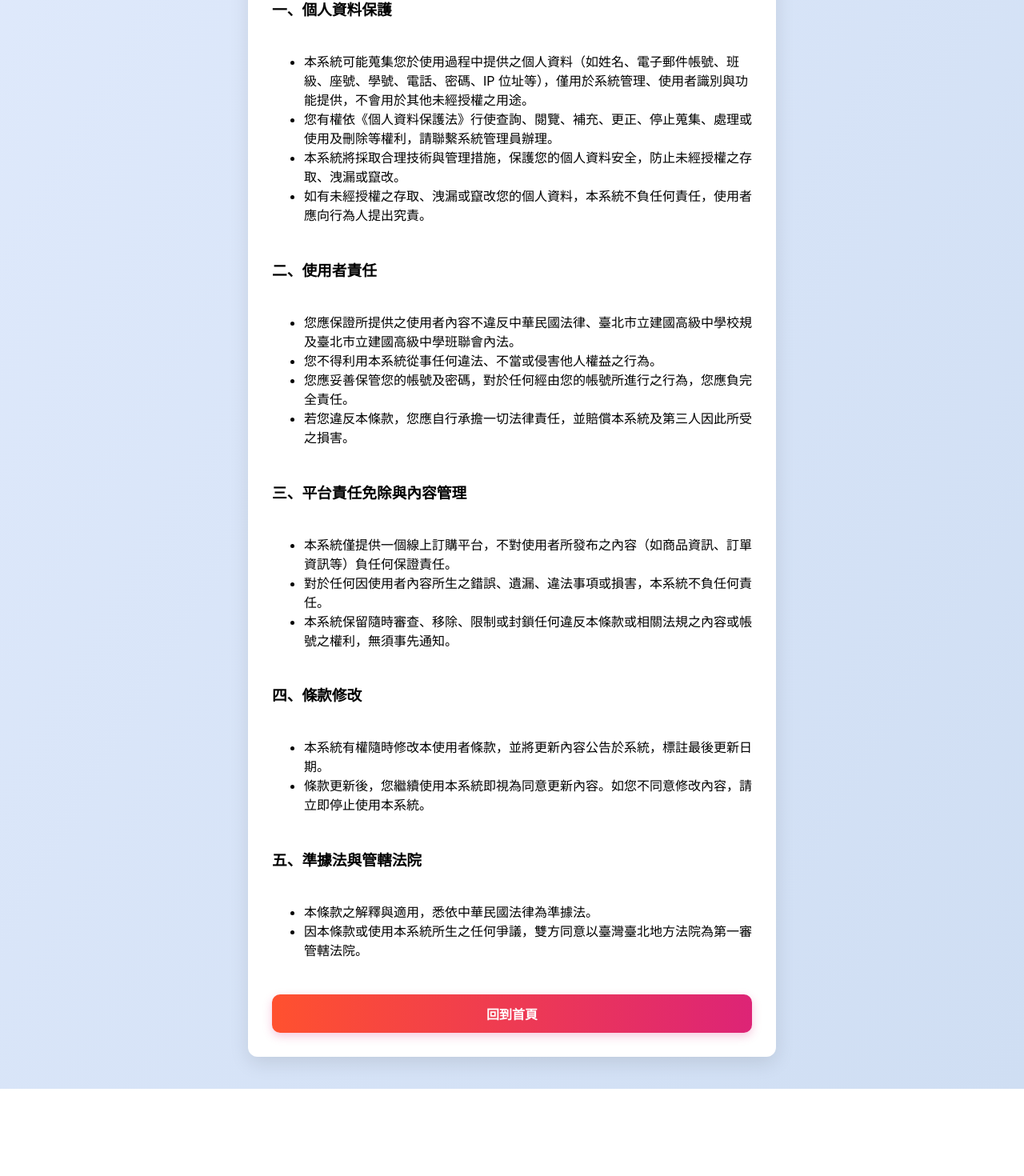
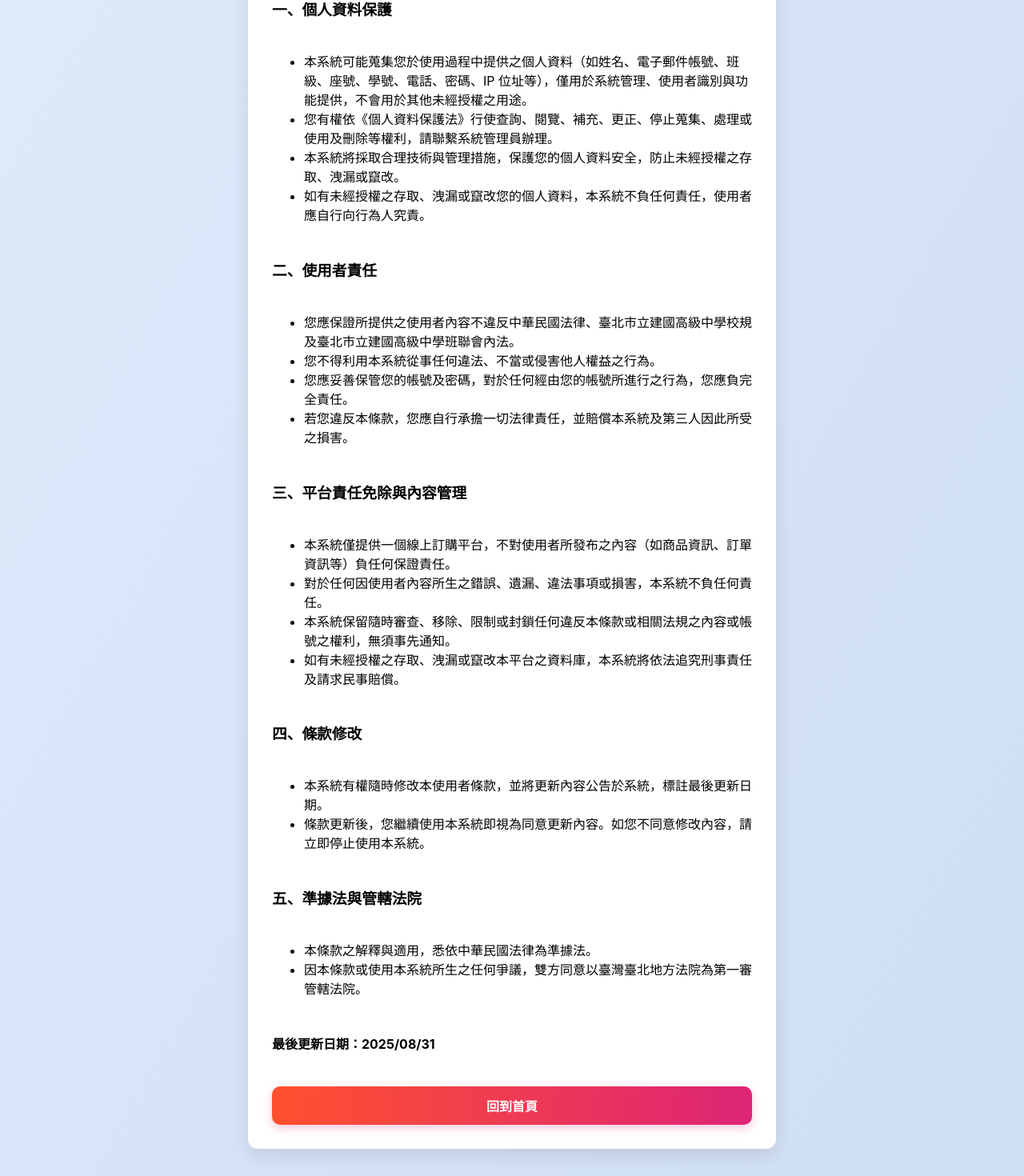
Before and after one commit to Jim08020/CKSC-merchandise, a React (Vite) app: page /rule in a window 1280 px wide. Shown: the part 420-1890 px from the top of the page at 80% size. Before the commit the page ends 1781 px from the top, so only its background shows below. Built offline with nearby package versions, Linux system fonts and the light colour scheme; no server answers.

Commit message:
rule update

```diff
--- a/index.html
+++ b/index.html
@@ -14,7 +14,7 @@
     <link rel="icon" type="image/png" sizes="32x32" href="/cksclogo.png" />
     <link rel="icon" type="image/png" sizes="16x16" href="/cksclogo.png" />
     <link rel="icon" type="image/ico" href="/cksclogo.png" />
-    <title>建中校慶紀念品訂購網頁</title>
+    <title>建中校慶紀念品訂購系統</title>
   </head>
   <body>
     <div id="root"></div>
--- a/src/components/AuthPage.jsx
+++ b/src/components/AuthPage.jsx
@@ -152,7 +152,7 @@
               fill="#EA4335"
             />
           </svg>
-          {isLoading ? "Loading" : "Sign up or Log in wirh Google"}
+          {isLoading ? "Loading" : "Sign in with Google"}
         </button>
 
         {/* 同意使用者條款 */}
--- a/src/components/RulePage.jsx
+++ b/src/components/RulePage.jsx
@@ -32,7 +32,7 @@
         <li>本系統可能蒐集您於使用過程中提供之個人資料（如姓名、電子郵件帳號、班級、座號、學號、電話、密碼、IP 位址等），僅用於系統管理、使用者識別與功能提供，不會用於其他未經授權之用途。</li>
         <li>您有權依《個人資料保護法》行使查詢、閱覽、補充、更正、停止蒐集、處理或使用及刪除等權利，請聯繫系統管理員辦理。</li>
         <li>本系統將採取合理技術與管理措施，保護您的個人資料安全，防止未經授權之存取、洩漏或竄改。</li>
-        <li>如有未經授權之存取、洩漏或竄改您的個人資料，本系統不負任何責任，使用者應向行為人提出究責。</li>
+        <li>如有未經授權之存取、洩漏或竄改您的個人資料，本系統不負任何責任，使用者應自行向行為人究責。</li>
         </ul>
         <h3 style={{ color: "#000000ff", marginBottom: "24px" }}>
             二、使用者責任
@@ -50,6 +50,7 @@
         <li>本系統僅提供一個線上訂購平台，不對使用者所發布之內容（如商品資訊、訂單資訊等）負任何保證責任。</li>
         <li>對於任何因使用者內容所生之錯誤、遺漏、違法事項或損害，本系統不負任何責任。</li>
         <li>本系統保留隨時審查、移除、限制或封鎖任何違反本條款或相關法規之內容或帳號之權利，無須事先通知。</li>
+        <li>如有未經授權之存取、洩漏或竄改本平台之資料庫，本系統將依法追究刑事責任及請求民事賠償。</li>
         </ul>
         <h3 style={{ color: "#000000ff", marginBottom: "24px" }}>
             四、條款修改
@@ -65,6 +66,7 @@
         <li>本條款之解釋與適用，悉依中華民國法律為準據法。</li>
         <li>因本條款或使用本系統所生之任何爭議，雙方同意以臺灣臺北地方法院為第一審管轄法院。</li>
         </ul>
+        <h4>最後更新日期：2025/08/31</h4>
         <br />
         {/* 回首頁按鈕 */}
         <button
```
